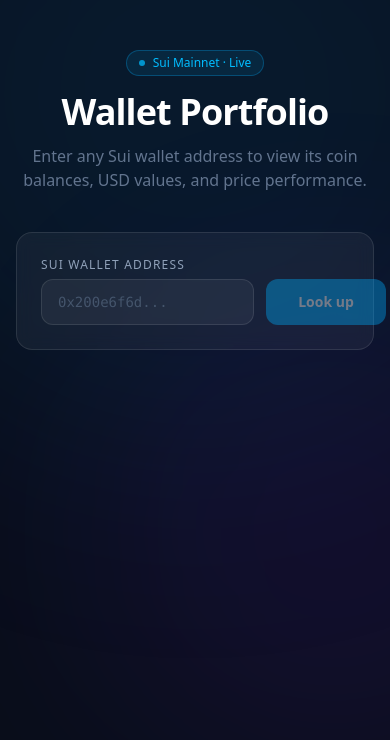
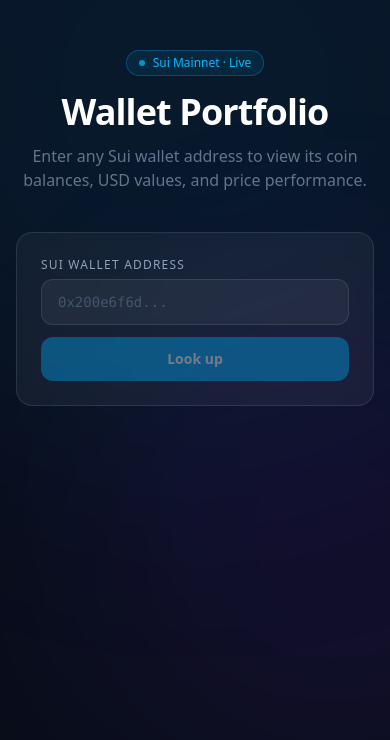
Before and after one commit to kiemtrann/minswap-challenge, a Next.js app in the folder frontend/: page / in a window 390 px wide. Shown: the top 740 px of the page. Built offline with nearby package versions, Linux system fonts and the light colour scheme.

Commit message:
frontend: fix loading button layout shift

```diff
--- a/frontend/components/portfolio/AddressInput.tsx
+++ b/frontend/components/portfolio/AddressInput.tsx
@@ -25,7 +25,7 @@ export function AddressInput({ onSearch, loading }: AddressInputProps) {
           Sui Wallet Address
         </Form.Label>
 
-        <div className="flex gap-3">
+        <div className="flex flex-col gap-3 sm:flex-row">
           <Form.Control asChild>
             <input
               id="wallet-address"
@@ -49,7 +49,8 @@ export function AddressInput({ onSearch, loading }: AddressInputProps) {
               id="lookup-btn"
               disabled={loading || !value.trim()}
               className={twMerge(
-                "flex min-w-[120px] items-center justify-center gap-2 rounded-xl px-6 py-3 text-sm font-semibold transition-all duration-200",
+                "flex w-full shrink-0 items-center justify-center gap-2 rounded-xl px-6 py-3 text-sm font-semibold transition-all duration-200",
+                "sm:w-auto sm:min-w-[120px]",
                 "bg-sky-500 text-white hover:bg-sky-400 active:scale-95",
                 "disabled:cursor-not-allowed disabled:opacity-40",
               )}
```
